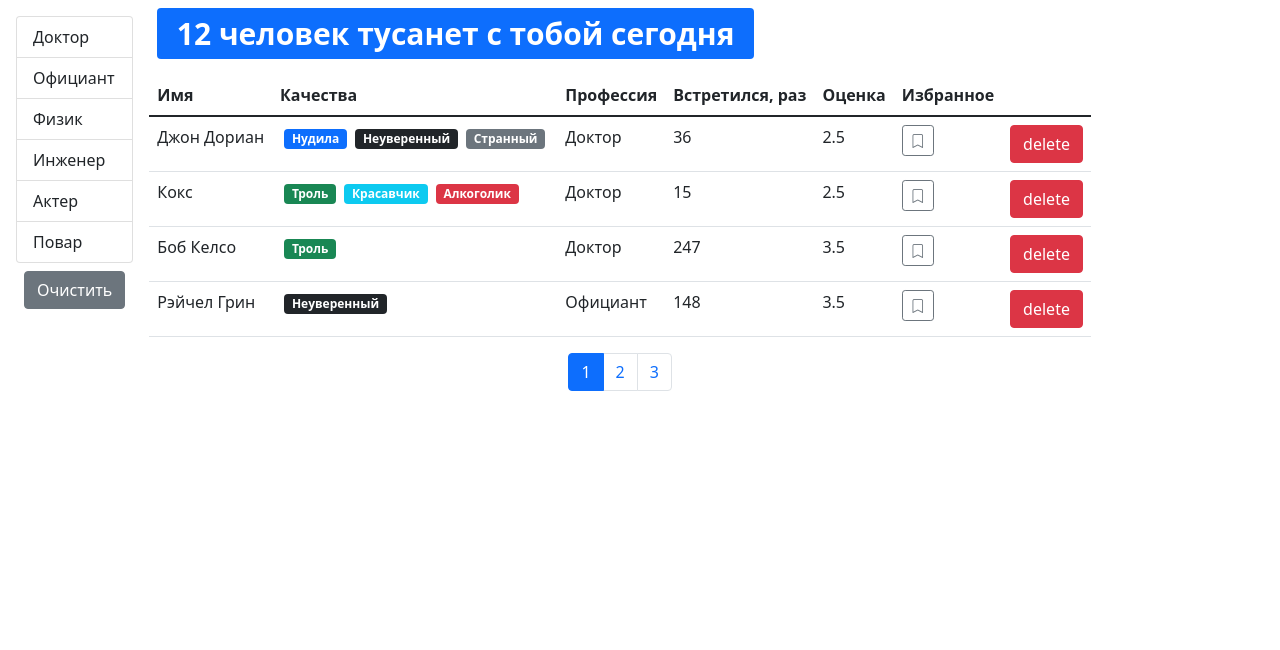
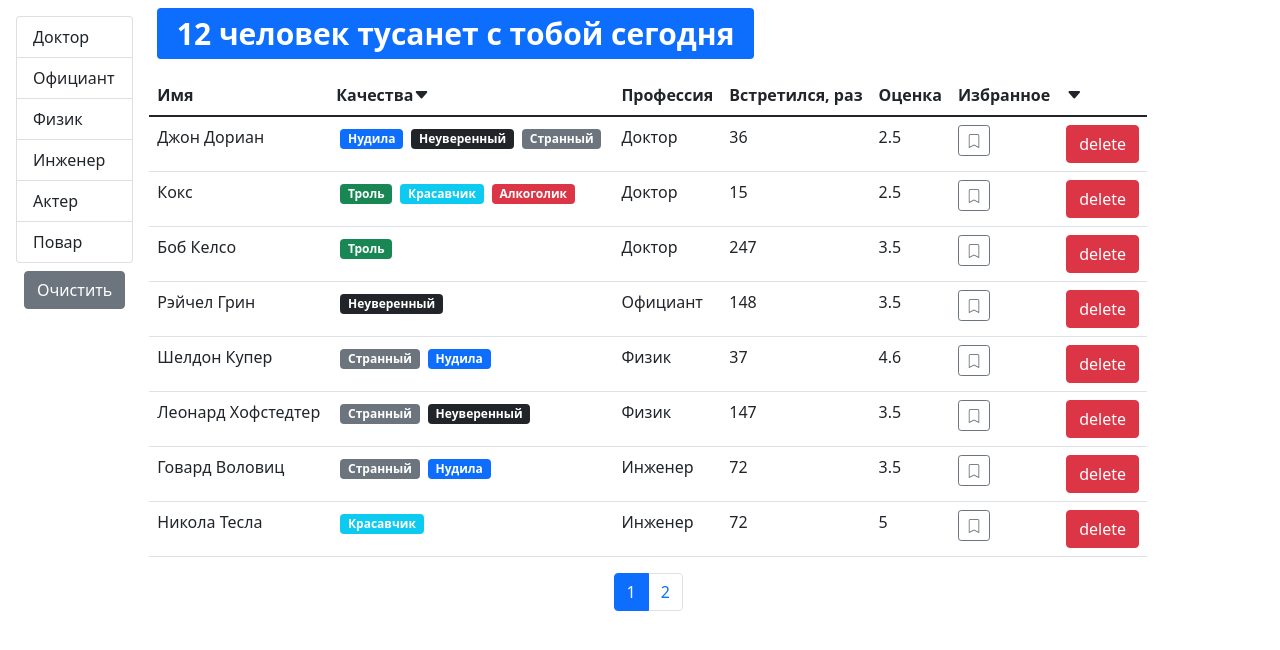
Before and after one commit to MaxDon26/myCompany, a React (Create React App) app: page /users in a window 1280 px wide. Shown: the top 650 px of the page. Built offline with nearby package versions, Linux system fonts and the light colour scheme.

Commit message:
added sort func and refactored code

```diff
--- a/src/app/App.js
+++ b/src/app/App.js
@@ -1,44 +1,9 @@
-import React, { useState, useEffect } from "react";
+import React from "react";
 import "bootstrap/dist/css/bootstrap.css";
 import Users from "./components/users";
 
-import api from "./api";
-
 function App() {
-  const [users, setUsers] = useState();
-
-  useEffect(() => {
-    api.users.fetchAll().then((data) => setUsers(data));
-  }, []);
-
-  console.log(users);
-
-  const handleDelete = (UserId) => {
-    setUsers(users.filter((user) => user._id !== UserId));
-  };
-
-  const handleToggleBookMark = (id) => {
-    setUsers(
-      users.map((user) => {
-        if (user._id === id) {
-          return { ...user, bookmark: !user.bookmark };
-        }
-        return user;
-      })
-    );
-  };
-
-  return (
-    users && (
-      <div>
-        <Users
-          onDelete={handleDelete}
-          users={users}
-          onToggleBookmark={handleToggleBookMark}
-        />
-      </div>
-    )
-  );
+  return <Users />;
 }
 
 export default App;
--- /dev/null
+++ b/src/app/components/qualitiesList.jsx
@@ -0,0 +1,19 @@
+import React from "react";
+import Qualitie from "./qualities";
+import PropTypes from "prop-types";
+
+const QualitiesList = ({ qualities }) => {
+  return (
+    <>
+      {qualities.map((qual) => (
+        <Qualitie key={qual._id} {...qual} />
+      ))}
+    </>
+  );
+};
+
+QualitiesList.propTypes = {
+  qualities: PropTypes.array.isRequired
+};
+
+export default QualitiesList;
--- /dev/null
+++ b/src/app/components/table.jsx
@@ -0,0 +1,27 @@
+import React from "react";
+import TableBody from "./tableBody";
+import TableHeader from "./tableHeader";
+import PropTypes from "prop-types";
+
+const Table = ({ onSort, selectedSort, columns, data, children }) => {
+  return (
+    <table className="table">
+      {children || (
+        <>
+          <TableHeader {...{ onSort, selectedSort, columns }} />
+          <TableBody {...{ columns, data: data }} />
+        </>
+      )}
+    </table>
+  );
+};
+
+Table.propTypes = {
+  onSort: PropTypes.func.isRequired,
+  selectedSort: PropTypes.object.isRequired,
+  columns: PropTypes.object.isRequired,
+  data: PropTypes.array.isRequired,
+  children: PropTypes.array.isRequired
+};
+
+export default Table;
--- /dev/null
+++ b/src/app/components/tableBody.jsx
@@ -0,0 +1,36 @@
+import React from "react";
+import PropTypes from "prop-types";
+import _ from "lodash";
+
+const TableBody = ({ data, columns }) => {
+  const renderContent = (item, column) => {
+    if (columns[column].component) {
+      const component = columns[column].component;
+
+      if (typeof component === "function") {
+        return component(item);
+      }
+      return component;
+    } else {
+      return _.get(item, columns[column].path);
+    }
+  };
+  return (
+    <tbody>
+      {data.map((item) => (
+        <tr key={item._id}>
+          {Object.keys(columns).map((column) => (
+            <td key={column}>{renderContent(item, column)}</td>
+          ))}
+        </tr>
+      ))}
+    </tbody>
+  );
+};
+
+TableBody.propTypes = {
+  data: PropTypes.array.isRequired,
+  columns: PropTypes.object.isRequired
+};
+
+export default TableBody;
--- /dev/null
+++ b/src/app/components/tableHeader.jsx
@@ -0,0 +1,79 @@
+import React from "react";
+import PropTypes from "prop-types";
+
+const TableHeader = ({ onSort, selectedSort, columns }) => {
+  const handleSort = (item) => {
+    if (selectedSort.path === item) {
+      onSort({
+        ...selectedSort,
+        order: selectedSort.order === "asc" ? "desc" : "asc"
+      });
+    } else {
+      onSort({
+        path: item,
+        order: "asc"
+      });
+    }
+  };
+  const renderSortArrow = (selectedSort, currentPath) => {
+    if (selectedSort.path === currentPath) {
+      return (
+        <i
+          className={
+            "bi bi-caret-" +
+            (selectedSort.order === "asc" ? "down" : "up") +
+            "-fill"
+          }
+        ></i>
+      );
+    } else {
+      return null;
+    }
+  };
+  return (
+    <thead>
+      <tr>
+        {Object.keys(columns).map((column) => (
+          <>
+            <th
+              key={column}
+              onClick={
+                columns[column].path
+                  ? () => handleSort(columns[column].path)
+                  : undefined
+              }
+              {...{ role: columns[column].path && "button" }}
+              scope="col"
+            >
+              {columns[column].name}
+              {renderSortArrow(selectedSort, columns[column].path)}
+            </th>
+          </>
+        ))}
+
+        {/* <th scope="col">Качества</th>
+        <th onClick={() => handleSort("profession.name")} scope="col">
+          Профессия
+        </th>
+        <th onClick={() => handleSort("completedMeetings")} scope="col">
+          Встретился, раз
+        </th>
+        <th onClick={() => handleSort("rate")} scope="col">
+          Оценка
+        </th>
+        <th onClick={() => handleSort("bookmark")} scope="col">
+          Избранное
+        </th>
+        <th scope="col"></th> */}
+      </tr>
+    </thead>
+  );
+};
+
+TableHeader.propTypes = {
+  onSort: PropTypes.func.isRequired,
+  selectedSort: PropTypes.object.isRequired,
+  columns: PropTypes.object.isRequired
+};
+
+export default TableHeader;
--- a/src/app/components/user.jsx
+++ /dev/null
@@ -1,53 +0,0 @@
-import React from "react";
-import Qualitie from "./qualities";
-import Bookmark from "./bookmark";
-import PropTypes from "prop-types";
-
-const User = ({
-  name,
-  _id,
-  profession,
-  qualities,
-  completedMeetings,
-  rate,
-  onDelete,
-  onToggleBookmark,
-  bookmark
-}) => {
-  return (
-    <tr key={_id}>
-      <td>{name}</td>
-      <td>
-        {qualities.map((qual) => (
-          <Qualitie key={qual._id} {...qual} />
-        ))}
-      </td>
-      <td>{profession.name}</td>
-
-      <td>{completedMeetings}</td>
-      <td>{rate}</td>
-      <td>
-        <Bookmark onClick={() => onToggleBookmark(_id)} status={bookmark} />
-      </td>
-      <td>
-        <button onClick={() => onDelete(_id)} className="btn btn-danger">
-          delete
-        </button>
-      </td>
-    </tr>
-  );
-};
-
-User.propTypes = {
-  name: PropTypes.string.isRequired,
-  _id: PropTypes.string.isRequired,
-  profession: PropTypes.object,
-  qualities: PropTypes.array.isRequired,
-  completedMeetings: PropTypes.number.isRequired,
-  rate: PropTypes.number.isRequired,
-  onDelete: PropTypes.func.isRequired,
-  onToggleBookmark: PropTypes.func.isRequired,
-  bookmark: PropTypes.bool.isRequired
-};
-
-export default User;
--- a/src/app/components/users.jsx
+++ b/src/app/components/users.jsx
@@ -1,32 +1,63 @@
 /* eslint-disable indent */
 import React, { useState, useEffect } from "react";
 import Pagination from "./pagination";
-import User from "./user";
+import UserTable from "./usersTable";
 import GroupList from "./groupList";
 import SearchStatus from "./searchStatus";
-
+import _ from "lodash";
 import { paginate } from "../../utils/paginate.js";
 import api from "../api";
 import PropTypes from "prop-types";
 
-const Users = ({ users, ...rest }) => {
+const Users = () => {
   const [currentPage, setCurrentPage] = useState(1);
   const [selectedProf, setSelectedProf] = useState();
   const [professions, setProfessions] = useState();
+  const [sortBy, setSortBy] = useState({ iter: "name", order: "asc" });
+  const pageSize = 8;
 
-  const pageSize = 4;
+  const [users, setUsers] = useState();
+
+  useEffect(() => {
+    api.users.fetchAll().then((data) => setUsers(data));
+  }, []);
+
+  const handleDelete = (UserId) => {
+    setUsers(users.filter((user) => user._id !== UserId));
+  };
+
+  const handleToggleBookMark = (id) => {
+    setUsers(
+      users.map((user) => {
+        if (user._id === id) {
+          return { ...user, bookmark: !user.bookmark };
+        }
+        return user;
+      })
+    );
+  };
+
   useEffect(() => {
     api.professions.fetchAll().then((data) => setProfessions(data));
   }, []);
 
-  const handleProfessionSelect = (params) => {
-    setSelectedProf(params);
+  useEffect(() => {
+    setCurrentPage(1);
+  }, [selectedProf]);
+
+  const handleProfessionSelect = (item) => {
+    setSelectedProf(item);
   };
 
   const handlePageChange = (pageIndex) => {
     setCurrentPage(pageIndex);
   };
 
+  const handleSort = (item) => {
+    setSortBy(item);
+  };
+
+  if (users) {
     const filteredUsers = selectedProf
       ? users.filter(
           (user) =>
@@ -36,11 +67,8 @@ const Users = ({ users, ...rest }) => {
 
     const count = filteredUsers.length;
 
-  useEffect(() => {
-    setCurrentPage(1);
-  }, [selectedProf]);
-
-  const userCrop = paginate(filteredUsers, currentPage, pageSize);
+    const sortedUsers = _.orderBy(filteredUsers, [sortBy.path], [sortBy.order]);
+    const userCrop = paginate(sortedUsers, currentPage, pageSize);
     const clearFilter = () => {
       setSelectedProf();
     };
@@ -62,24 +90,13 @@ const Users = ({ users, ...rest }) => {
         <div className="d-flex flex-column">
           <SearchStatus length={count} />
           {count > 0 && (
-          <table className="table">
-            <thead>
-              <tr>
-                <th scope="col">Имя</th>
-                <th scope="col">Качества</th>
-                <th scope="col">Профессия</th>
-                <th scope="col">Встретился, раз</th>
-                <th scope="col">Оценка</th>
-                <th scope="col">Избранное</th>
-                <th scope="col"></th>
-              </tr>
-            </thead>
-            <tbody>
-              {userCrop.map((user) => (
-                <User key={user._id} {...user} {...rest} />
-              ))}
-            </tbody>
-          </table>
+            <UserTable
+              users={userCrop}
+              selectedSort={sortBy}
+              onSort={handleSort}
+              onDelete={handleDelete}
+              onToggleBookmark={handleToggleBookMark}
+            />
           )}
           <div className="d-flex justify-content-center">
             <Pagination
@@ -92,10 +109,12 @@ const Users = ({ users, ...rest }) => {
         </div>
       </div>
     );
+  }
+  return "Loading";
 };
 
 Users.propTypes = {
-  users: PropTypes.array.isRequired
+  users: PropTypes.array
 };
 
 export default Users;
--- /dev/null
+++ b/src/app/components/usersTable.jsx
@@ -0,0 +1,65 @@
+import React from "react";
+import PropTypes from "prop-types";
+import TableHeader from "./tableHeader";
+import TableBody from "./tableBody";
+import Bookmark from "./bookmark";
+import QualitiesList from "./qualitiesList";
+import Table from "./table";
+
+const UserTable = ({
+  users,
+  onSort,
+  selectedSort,
+  onToggleBookmark,
+  onDelete,
+  ...rest
+}) => {
+  const columns = {
+    name: { path: "name", name: "Имя" },
+    qualities: {
+      name: "Качества",
+      component: (user) => <QualitiesList qualities={user.qualities} />
+    },
+    professions: { path: "profession.name", name: "Профессия" },
+    completedMeetings: { path: "completedMeetings", name: "Встретился, раз" },
+    rate: { path: "rate", name: "Оценка" },
+    bookmark: {
+      path: "bookmark",
+      name: "Избранное",
+      component: (user) => (
+        <Bookmark
+          onClick={() => onToggleBookmark(user._id)}
+          status={user.bookmark}
+        />
+      )
+    },
+    delete: {
+      component: (user) => (
+        <button onClick={() => onDelete(user._id)} className="btn btn-danger">
+          delete
+        </button>
+      )
+    }
+  };
+  return (
+    <Table
+    // onSort={onSort}
+    // selectedSort={selectedSort}
+    // columns={columns}
+    // data={users}
+    >
+      <TableHeader {...{ onSort, selectedSort, columns }} />
+      <TableBody {...{ columns, data: users }} />
+    </Table>
+  );
+};
+
+UserTable.propTypes = {
+  users: PropTypes.array.isRequired,
+  onSort: PropTypes.func.isRequired,
+  selectedSort: PropTypes.object.isRequired,
+  onToggleBookmark: PropTypes.func.isRequired,
+  onDelete: PropTypes.func.isRequired
+};
+
+export default UserTable;
```
Lines whose indentation alone changed are shown as unchanged.
